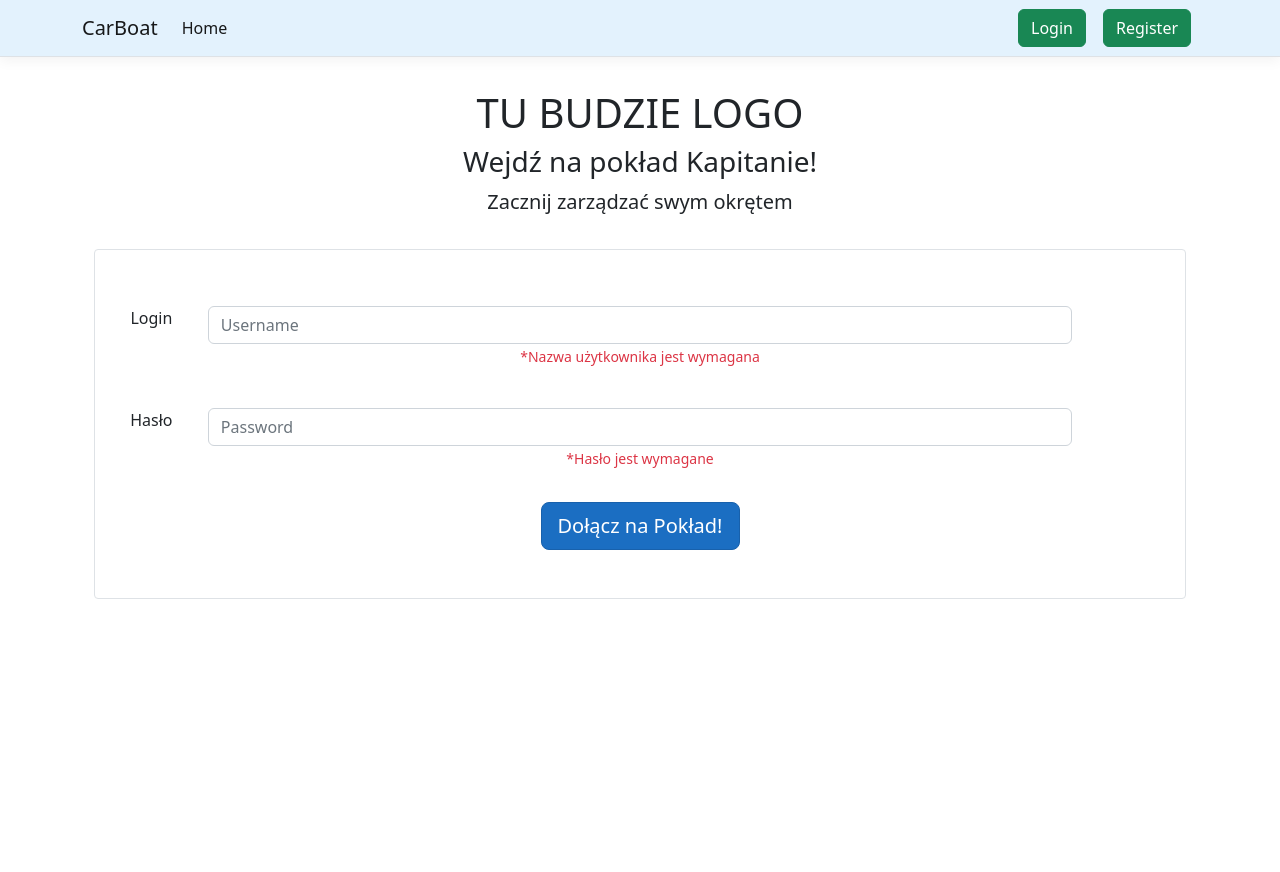
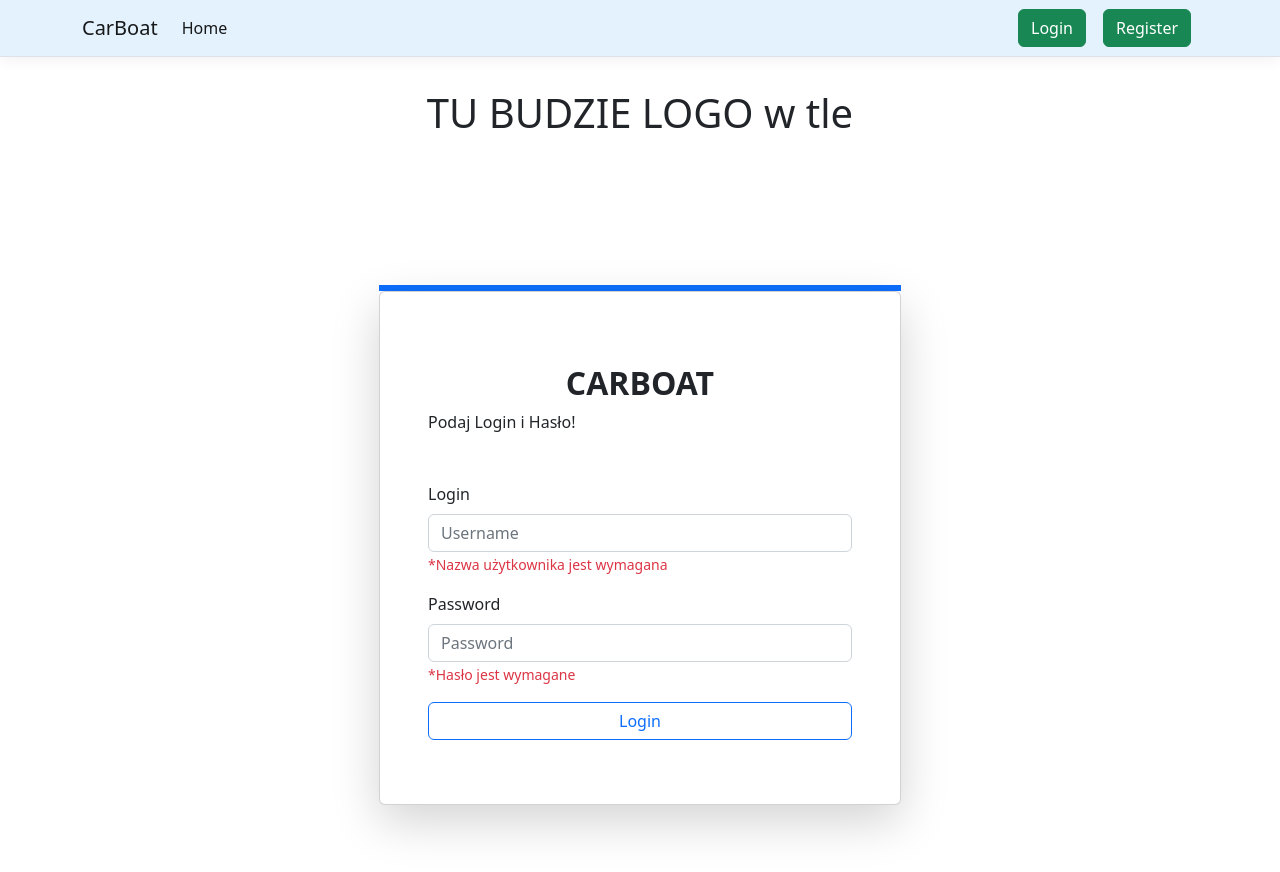
Before and after one commit to Kykaneek/Buczek_Gomolka_Projekt_Bazy_Danych, an Angular app in the folder Bazydanych/ClientApp/: page /login in a window 1280 px wide. Shown: the top 872 px of the page. Before the commit the page ends 800 px from the top, so only its background shows below. Built offline with nearby package versions, Linux system fonts and the light colour scheme.

Commit message:
login zmiana

```diff
--- a/Bazydanych/ClientApp/src/app/login/login.component.html
+++ b/Bazydanych/ClientApp/src/app/login/login.component.html
@@ -2,48 +2,42 @@
 
 
 <div class="container">
-  <div class="py-3 text-center">
-    <h1>TU BUDZIE LOGO</h1>
-    <h3>Wejdź na pokład Kapitanie!</h3>
-    <p class="lead">Zacznij zarządzać swym okrętem</p>
-  </div>
+  <div class="py-3 ">
+    <h1 class=" text-center">TU BUDZIE LOGO w tle</h1>
 
-  <div class="py-4 text-center border border-black px-4 rounded-1">
 
-    <form [formGroup]="loginform">
-      <div class="form-group pt-3" [class.error]="loginform.controls['Login'].dirty && loginform.hasError('required','Login')">
-        <div class="form-check-input-field">
-          <div class="row">
-            <span class="fa fa-user p-2"></span>
-            <label class="col-sm-1">Login</label>
-            <div class="col-sm-10 mb-2">
-              <input formControlName="Login" type="text" class="form-control" placeholder="Username" />
-              <small *ngIf="loginform.controls['Login'].errors && loginform.controls['Login'].errors.required" class="text-danger">*Nazwa użytkownika jest wymagana</small>
+
+
+
+    <div class="vh-100 d-flex justify-content-center align-items-center">
+      <div class="container">
+        <div class="row d-flex justify-content-center">
+          <div class="col-12 col-md-8 col-lg-6">
+            <div class="border border-3 border-primary"></div>
+            <div class="card bg-white shadow-lg">
+              <div class="card-body p-5">
+                <form class="mb-3 mt-md-4" [formGroup]="loginform">
+                  <h2 class="fw-bold mb-2 text-uppercase justify-content-center text-center">CarBoat</h2>
+                  <p class=" mb-5">Podaj Login i Hasło!</p>
+                  <div class="mb-3">
+                    <label class="form-label ">Login</label>
+                    <input formControlName="Login" type="email" class="form-control" id="email" placeholder="Username">
+                    <small *ngIf="loginform.controls['Login'].errors && loginform.controls['Login'].errors.required" class="text-danger">*Nazwa użytkownika jest wymagana</small>
+                  </div>
+                  <div class="mb-3">
+                    <label for="password" class="form-label ">Password</label>
+                    <input formControlName="Pass" [type]="type" class="form-control" id="Hasło" placeholder="Password">
+                    <small *ngIf="loginform.controls['Pass'].errors && loginform.controls['Pass'].errors.required" class="text-danger">*Hasło jest wymagane</small>
+                  </div>
+                  <div class="d-grid">
+                    <button (click)="onLogin()" class="btn btn-outline-primary" type="submit">Login</button>
+                  </div>
+                </form>
+
+              </div>
             </div>
           </div>
         </div>
       </div>
-      <div class="form-group pt-3" [class.error]="loginform.controls['Pass'].dirty && loginform.hasError('required','Pass')">
-        <div class="input-field">
-          <div class="row">
-            <span class="fa fa-lock p-2"></span>
-            <label class="col-sm-1">Hasło</label>
-            <div class="col-sm-10 mb-2">
-              <input formControlName="Pass" class="form-control" [type]="type" placeholder="Password" />
-              <small *ngIf="loginform.controls['Pass'].errors && loginform.controls['Pass'].errors.required" class="text-danger">*Hasło jest wymagane</small>
-            </div>
-            <span (click)="Showpass()" class=""></span>
-          </div>
-          <div class="row">
-                      </div>
-        </div>
-      </div>
-    </form>
-
-
-
-    <div class="py-4 text-center">
-      <button (click)="onLogin()" type="submit" class="btn btn-lg btn-primary btn-block">Dołącz na Pokład!</button>
     </div>
-
   </div>
```
Also changed, not shown: 2 other files (tests, documents, lock files or other folders).
